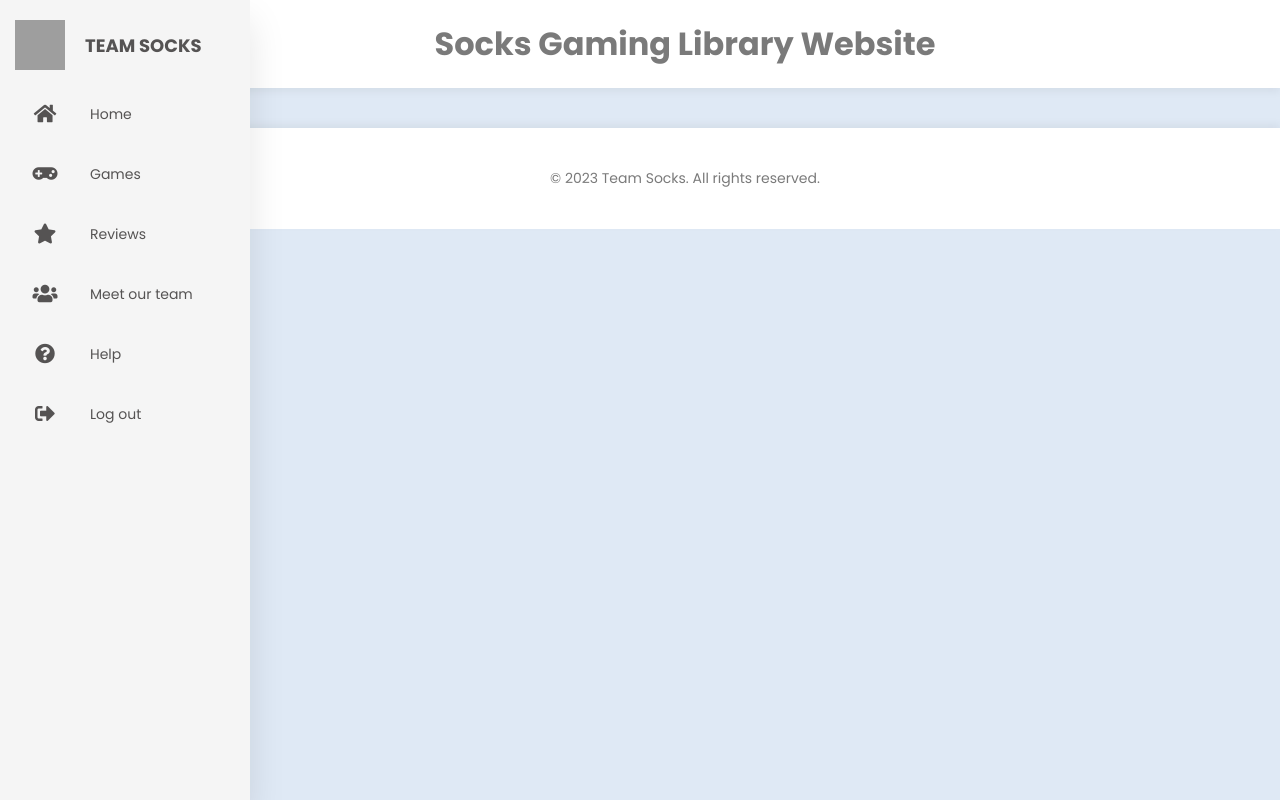
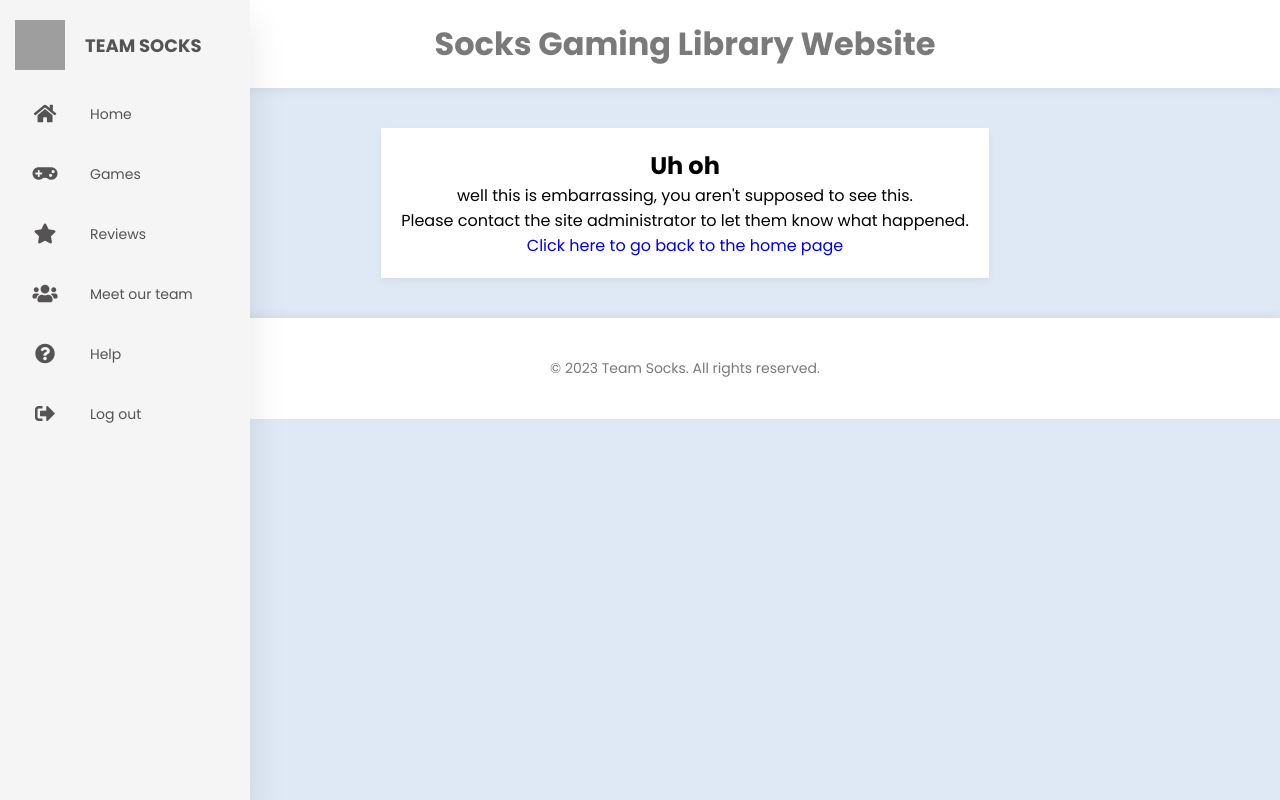
Before and after one commit to histefanhere/cs235-2023-gameswebapp-assignment-alas165_szdr400_hhu354, a Flask app: template games/templates/layout.html in a window 1280 px wide. Run offline with Flask 3, Linux system fonts and the light colour scheme; the template is opened without the code that fills it, so the values that code supplies are empty; some libraries are stand-ins or nearby versions; grey boxes are pictures that could not be loaded.

Commit message:
Tidied some stuff up
Moved around some css,
made current link style only apply to links in nav,
added content class,
added message for if a page is loaded without loading anything into template

```diff
--- a/games/static/css/styles.css
+++ b/games/static/css/styles.css
@@ -60,13 +75,26 @@ header {
     visibility: hidden;
 }
 
-a {
-    position: relative;
-    color: rgb(85, 83 ,83);
-    font-size: 14px;
-    display: table;
-    width: 300px;
-    padding: 10px;
+div#nav-offset {
+    margin-left: 90px;
+    height: 100vh;
+}
+
+header {
+    background: #fff;
+    padding: 20px 20px;
+    text-align: center;
+    color: #7a7a7a;
+    box-shadow: 0 4px 8px rgba(0, 0, 0, 0.05);
+}
+
+div.content {
+    margin-top: 40px;
+    margin-left: auto;
+    margin-right: auto;
+    padding: 20px;
+    background: #fff;
+    box-shadow: 0 4px 8px rgba(0, 0, 0, 0.05);
 }
 
 .fas {
--- a/games/templates/layout.html
+++ b/games/templates/layout.html
@@ -52,7 +52,16 @@
             {% endblock %}
         </header>
 
-        {% block content %} {% endblock %}
+        {% block content %}
+        <div class="content" style="width: fit-content; text-align: center">
+            <h2>Uh oh</h2>
+            <p>
+                well this is embarrassing, you aren't supposed to see this.<br>
+                Please contact the site administrator to let them know what happened.<br>
+                <a href="{{ url_for('home') }}">Click here to go back to the home page</a>
+            </p>
+        </div>
+        {% endblock %}
 
         <footer>
             <p>&copy; 2023 Team Socks. All rights reserved.</p>
--- a/games/templates/main.html
+++ b/games/templates/main.html
@@ -1,7 +1,7 @@
 {% extends "layout.html" %}
 
 {% block content %}
-<h1>Our Game Web App Website</h1>
+<h2>Our Game Web App Website</h2>
 <h3>Welcome!</h3>
 Lorem, ipsum dolor sit amet consectetur adipisicing elit. Ipsum aperiam repudiandae dolores accusamus, sint iusto magnam, qui suscipit, mollitia eligendi sapiente possimus. Ipsam aspernatur atque sapiente officiis fugiat esse eos dolores consequatur ab ducimus totam ipsa quae exercitationem, minima iure voluptas officia. Consequatur deleniti quod ad, molestias, quasi nostrum, aspernatur nesciunt earum porro doloribus dicta excepturi delectus. Ipsam quas culpa temporibus aliquid fuga eaque perspiciatis id libero. Harum, pariatur consectetur illum tenetur, quia dolore corrupti similique accusamus aut quaerat illo animi iusto? Repellat voluptatibus ipsum illum neque excepturi tempore! Commodi neque delectus velit labore reiciendis, quam ex? Dolorem, accusamus amet!<br>
 
```
Also changed, not shown: other parts of games/static/css/styles.css (+25 -29 lines).
